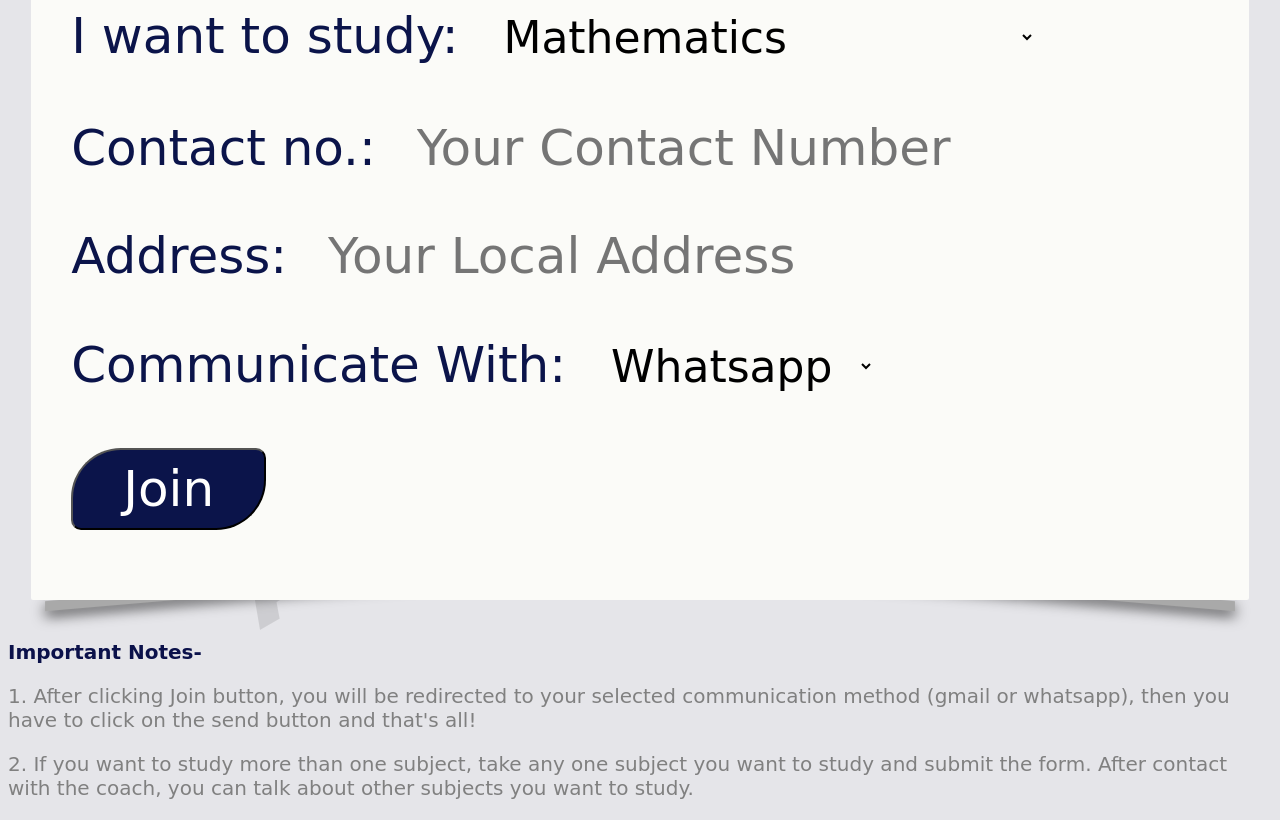
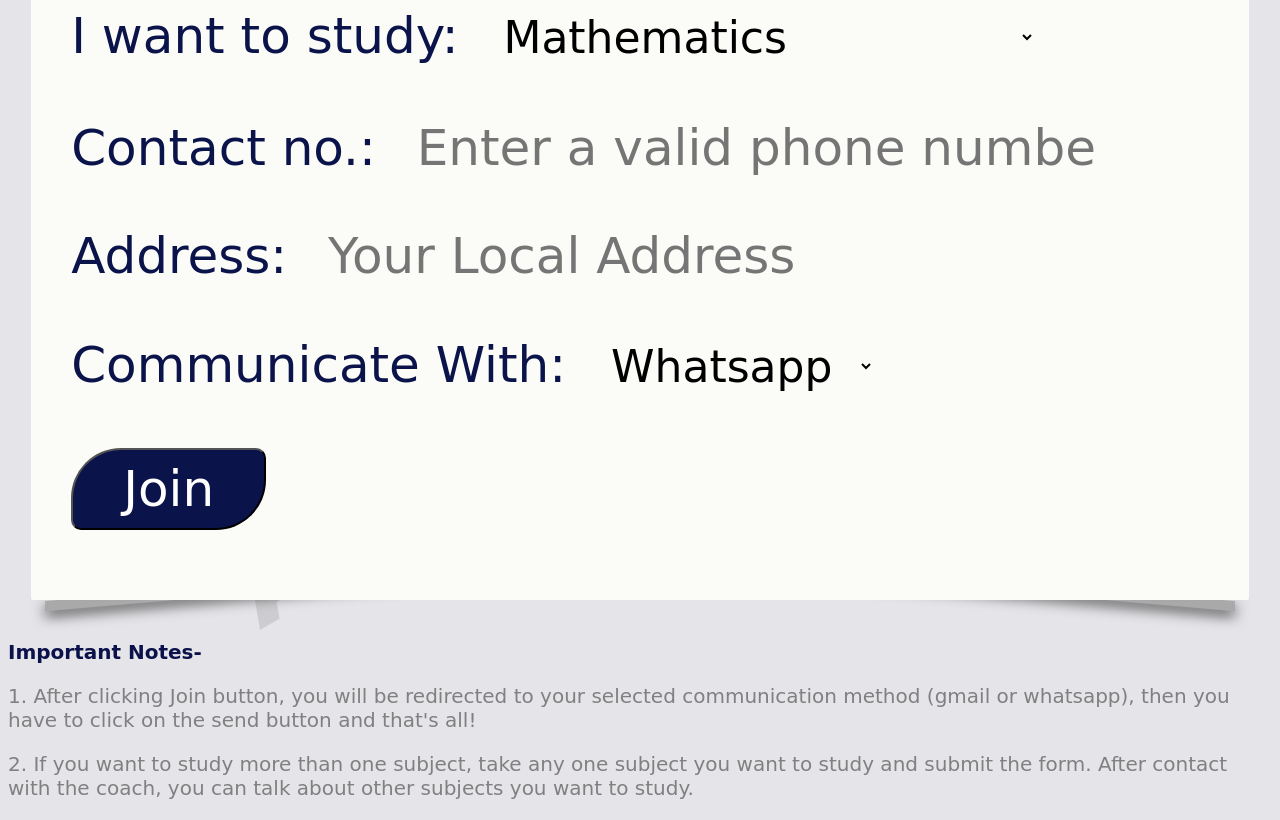
Before and after one commit to excellenceacademy/excellenceacademy.github.io, a plain HTML site: page join.html in a window 1280 px wide. Shown: the part 1060-1880 px from the top of the page. Drawn offline with Linux system fonts and the light colour scheme.

Commit message:
Update join.html

```diff
--- a/join.html
+++ b/join.html
@@ -44,7 +44,7 @@
 <option> BBA (Maths) </option>
 <option> Polytechnique (Maths) </option>
 </select>
-<p>Contact no.: <input id="type" type="number" placeholder="Your Contact Number" required> </input></p>
+<p>Contact no.: <input id="type" type="tel" size='10' pattern="[0-9]{10}" placeholder="Enter a valid phone number" required> </input></p>
 <p> Address:
 <input placeholder="Your Local Address" id="place" onchange="big()" required>
 <p> Communicate With:
```
